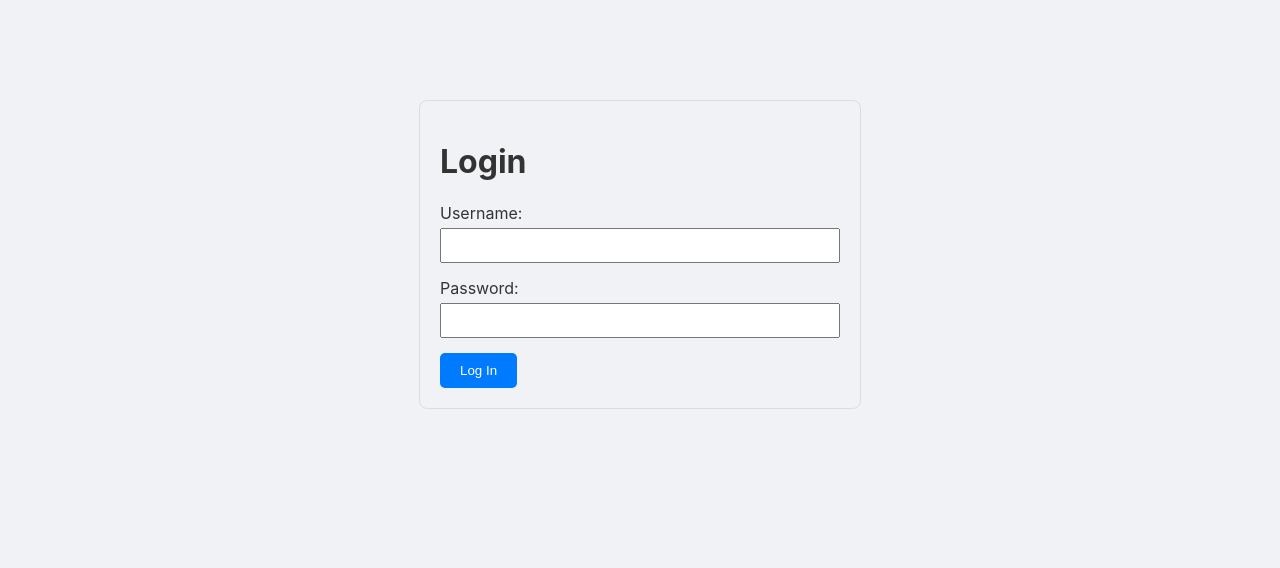
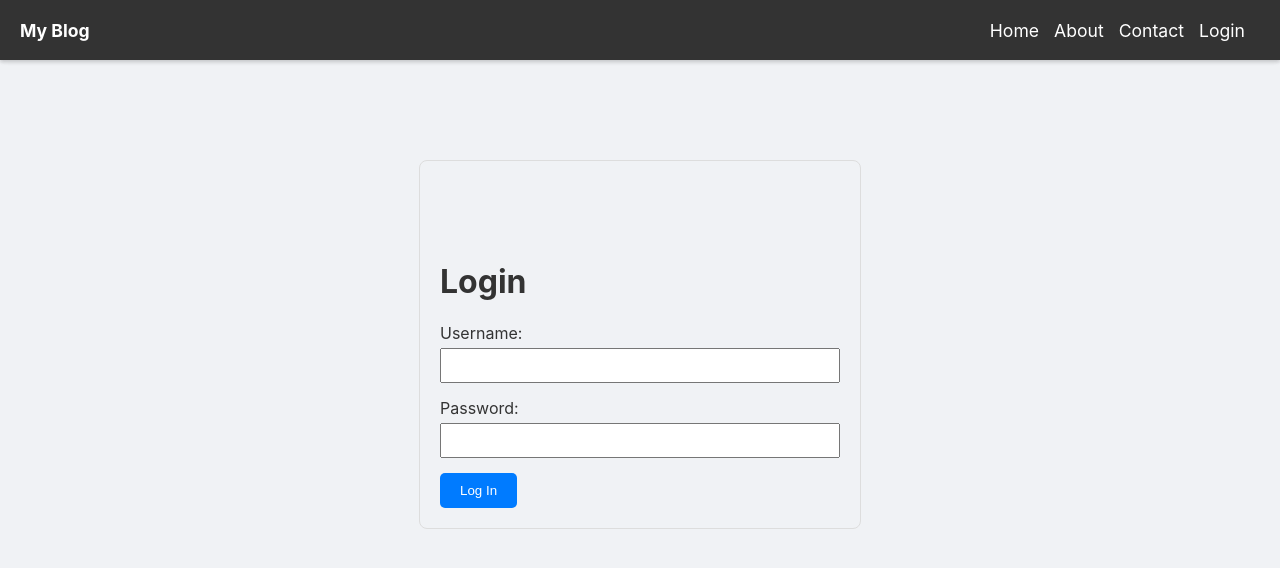
Before and after one commit to gg582/chi-blog, a React (Create React App) app in the folder blog-frontend/: page /login in a window 1280 px wide. Shown: the top 568 px of the page. Built offline with nearby package versions, Linux system fonts and the light colour scheme.

Commit message:
modify frontend to serve for non-localhost

```diff
--- a/blog-frontend/src/App.js
+++ b/blog-frontend/src/App.js
@@ -1,27 +1,71 @@
+// src/App.js
+
 import React from 'react';
-import { BrowserRouter as Router, Route, Routes } from 'react-router-dom';
-import HomePage from './pages/HomePage'; // Import the HomePage component
-import PostDetailPage from './pages/PostDetailPage'; // Import the PostDetailPage component
+import { BrowserRouter as Router, Routes, Route } from 'react-router-dom';
+
+// Import all your page components
+import HomePage from './pages/HomePage';
+import PostDetailPage from './pages/PostDetailPage'; // Assuming you have this
 import AboutPage from './pages/AboutPage';
 import ContactPage from './pages/ContactPage';
 import NewPostPage from './pages/NewPostPage';
 import LoginPage from './pages/LoginPage';
 
+// Import Authentication Context and Protected Route
+import { AuthProvider, useAuth } from './context/AuthContext'; // Import useAuth as well
+import ProtectedRoute from './components/ProtectedRoute';
+
+// Import the Header component (now aware of auth state)
+import Header from './components/Header'; // Make sure this path is correct
+
+/**
+ * Main application content component.
+ * This component will be wrapped by AuthProvider and Router to access context and navigation.
+ * It contains the global Header and all route definitions.
+ */
+function AppContent() {
+  return (
+    <>
+      {/* GLOBAL HEADER: This header is fixed and appears on ALL pages */}
+      <Header />
+
+      {/* Main content area, pushed down by the fixed header */}
+      <div style={{ paddingTop: '60px' }}> {/* Adjust this padding to match header height */}
+        {/* ROUTES: The content inside <Routes> changes based on the URL path */}
+        <Routes>
+          {/* Public routes, accessible to all users */}
+          <Route path="/" element={<HomePage />} />
+          <Route path="/posts/:id" element={<PostDetailPage />} />
+          <Route path="/about" element={<AboutPage />} />
+          <Route path="/contact" element={<ContactPage />} />
+          <Route path="/login" element={<LoginPage />} />
+
+          {/* Protected route for NewPostPage: only accessible if authenticated */}
+          <Route
+            path="/new-post"
+            element={
+              <ProtectedRoute>
+                <NewPostPage />
+              </ProtectedRoute>
+            }
+          />
+        </Routes>
+      </div>
+    </>
+  );
+}
+
+/**
+ * App Component
+ * This is the root component that sets up the Router and AuthProvider for the entire application.
+ */
 function App() {
   return (
-    // Router wraps the entire application to enable client-side routing
     <Router>
-      {/* Routes component defines specific paths and their corresponding components */}
-      <Routes>
-        {/* Route for the home page ("/") renders the HomePage component */}
-        <Route path="/" element={<HomePage />} />
-        {/* Route for individual blog posts ("/posts/:id") renders the PostDetailPage component */}
-        <Route path="/posts/:id" element={<PostDetailPage />} />
-        <Route path="/about" element={<AboutPage />} />
-        <Route path="/contact" element={<ContactPage />} />
-        <Route path="/new-post" element={<NewPostPage />} />
-        <Route path="/login" element={<LoginPage />} />
-      </Routes>
+      {/* AuthProvider wraps the AppContent to make authentication state available globally */}
+      <AuthProvider>
+        <AppContent />
+      </AuthProvider>
     </Router>
   );
 }
--- a/blog-frontend/src/components/Header.js
+++ b/blog-frontend/src/components/Header.js
@@ -1,22 +1,58 @@
+// src/components/Header.js (Delete this file if you're embedding Header directly into App.js as a functional component, OR ensure it imports Link and useAuth)
+// If you want Header to remain a separate component, it needs these imports:
 import React from 'react';
-import './Header.css'; // Styling for the Header component
+import { Link } from 'react-router-dom';
+import { useAuth } from '../context/AuthContext'; // Import useAuth to get auth state
 
+/**
+ * Header Component
+ * This component provides a consistent header and navigation for the application.
+ * It dynamically shows "New Post" and "Login/Logout" links based on user authentication status.
+ */
 function Header() {
+  const { isAuthenticated, logout } = useAuth(); // Get authentication state and logout function
+
   return (
-    <header className="header">
-      <div className="container">
-        <h1 className="logo">
-          <a href="/">My Blog</a>
-        </h1>
-        <nav className="nav">
-          <ul>
-            <li><a href="/">Home</a></li>
-            <li><a href="/about">About</a></li>
-            <li><a href="/contact">Contact</a></li>
-            <li><a href="/new-post" className="new-post-btn">New Post</a></li>
-          </ul>
-        </nav>
-      </div>
+    <header style={{
+      position: 'fixed', // Fixed header stays at the top
+      top: 0,
+      left: 0,
+      right: 0,
+      height: '60px',
+      backgroundColor: '#333',
+      color: 'white',
+      display: 'flex',
+      alignItems: 'center',
+      padding: '0 20px',
+      fontSize: '1.1rem',
+      zIndex: 1000, // Ensure header is on top
+      justifyContent: 'space-between',
+      boxShadow: '0 2px 4px rgba(0,0,0,0.1)' // Optional: add a subtle shadow
+    }}>
+      <div style={{ fontWeight: 'bold' }}>My Blog</div>
+      <nav>
+        <ul style={{ listStyle: 'none', margin: 0, padding: 0, display: 'flex' }}>
+          <li style={{ marginRight: '15px' }}><Link to="/" style={{ color: 'white', textDecoration: 'none' }}>Home</Link></li>
+          <li style={{ marginRight: '15px' }}><Link to="/about" style={{ color: 'white', textDecoration: 'none' }}>About</Link></li>
+          <li style={{ marginRight: '15px' }}><Link to="/contact" style={{ color: 'white', textDecoration: 'none' }}>Contact</Link></li>
+
+          {/* Conditional rendering: Show "New Post" only if authenticated */}
+          {isAuthenticated && (
+            <li style={{ marginRight: '15px' }}><Link to="/new-post" style={{ color: 'white', textDecoration: 'none' }}>New Post</Link></li>
+          )}
+
+          {/* Conditional rendering: Show "Logout" if authenticated, "Login" otherwise */}
+          {isAuthenticated ? (
+            <li style={{ marginRight: '15px' }}>
+              <button onClick={logout} style={{ background: 'none', border: 'none', color: 'white', cursor: 'pointer', padding: 0, fontSize: '1em' }}>
+                Logout
+              </button>
+            </li>
+          ) : (
+            <li style={{ marginRight: '15px' }}><Link to="/login" style={{ color: 'white', textDecoration: 'none' }}>Login</Link></li>
+          )}
+        </ul>
+      </nav>
     </header>
   );
 }
--- a/blog-frontend/src/pages/AboutPage.js
+++ b/blog-frontend/src/pages/AboutPage.js
@@ -11,7 +11,7 @@ function AboutPage() {
     const fetchAboutContent = async () => {
       try {
         // Fetch content from the /api/about endpoint
-        const response = await fetch('http://localhost:8080/api/about');
+        const response = await fetch('/api/about');
         if (!response.ok) {
           throw new Error(`HTTP error! status: ${response.status}`);
         }
--- a/blog-frontend/src/pages/ContactPage.js
+++ b/blog-frontend/src/pages/ContactPage.js
@@ -11,7 +11,7 @@ function ContactPage() {
     const fetchContactContent = async () => {
       try {
         // Fetch content from the /api/contact endpoint
-        const response = await fetch('http://localhost:8080/api/contact');
+        const response = await fetch('/api/contact');
         if (!response.ok) {
           throw new Error(`HTTP error! status: ${response.status}`);
         }
--- a/blog-frontend/src/pages/HomePage.js
+++ b/blog-frontend/src/pages/HomePage.js
@@ -13,7 +13,7 @@ function HomePage() {
     const fetchPosts = async () => {
       try {
         // Fetch data from your Go Chi backend
-        const response = await fetch('http://localhost:8080/api/posts');
+        const response = await fetch('/api/posts');
         if (!response.ok) {
           throw new Error(`HTTP error! status: ${response.status}`);
         }
--- a/blog-frontend/src/pages/LoginPage.js
+++ b/blog-frontend/src/pages/LoginPage.js
@@ -1,123 +1,136 @@
 // src/pages/LoginPage.js
 
-import React, { useState } from 'react';
-import { useNavigate } from 'react-router-dom';
+import React, { useState } from 'react'; // Import React and useState for managing component state
+import { useNavigate } from 'react-router-dom'; // Import useNavigate for programmatic navigation
+import { useAuth } from '../context/AuthContext'; // Import useAuth hook from your AuthContext
+import Header from '../components/Header'; // ★★★ Import the reusable Header component ★★★
 
-// Header component with navigation menu
-function Header() {
-  return (
-    <header style={{
-      position: 'fixed',
-      top: 0,
-      left: 0,
-      right: 0,
-      height: '60px',
-      backgroundColor: '#333',
-      color: 'white',
-      display: 'flex',
-      alignItems: 'center',
-      padding: '0 20px',
-      fontSize: '1.1rem',
-      zIndex: 1000,
-      justifyContent: 'space-between',
-    }}>
-      <div style={{ fontWeight: 'bold' }}>My Blog</div>
-      <nav>
-        <Link to="/" style={navLinkStyle}>Home</Link>
-        <Link to="/about" style={navLinkStyle}>About</Link>
-        <Link to="/contact" style={navLinkStyle}>Contact</Link>
-      </nav>
-    </header>
-  );
-}
-const navLinkStyle = {
-  color: 'white',
-  textDecoration: 'none',
-  marginLeft: '20px',
-  fontWeight: 'normal',
+/**
+ * LoginPage Component
+ * This component renders a login form where users can enter their username and password.
+ * It includes a Header for consistent navigation and handles form submission,
+ * communicates with the backend for authentication, updates global auth state,
+ * and navigates upon successful login.
+ */
+function LoginPage() {
+  const [username, setUsername] = useState(''); // State for the username input field
+  const [password, setPassword] = useState(''); // State for the password input field
+  const [message, setMessage] = useState(''); // State for displaying login messages (e.g., success, error)
+
+  const navigate = useNavigate(); // Hook to programmatically change routes after login
+  const { login } = useAuth(); // Access the login function from AuthContext
+
+  /**
+   * Handles the submission of the login form.
+   * This asynchronous function prevents the default form submission (page reload),
+   * sends authentication data to the backend, and processes the API response.
+   * Based on the response, it updates the authentication state and navigates the user.
+   * @param {Event} e - The form submission event object.
+   */
+  const handleSubmit = async (e) => {
+    e.preventDefault(); // Prevent the browser from performing a full page reload
+    setMessage(''); // Clear any previous login messages
+
+    // Prepare the login data object to be sent as JSON to the backend
+    const loginData = {
+      username: username,
+      password: password,
     };
 
-
-
-function LoginPage() {
-  const [username, setUsername] = useState('');
-  const [password, setPassword] = useState('');
-  const [message, setMessage] = useState(''); // For displaying login messages
-  const navigate = useNavigate(); // For programmatic navigation
-
-  /**
-   * Handles the login form submission.
-   * Sends the username and password to the backend for authentication.
-   * On success, navigates to the NewPostPage.
-   */
-  const handleSubmit = async (e) => {
-    e.preventDefault(); // Prevent default form submission behavior
-    setMessage(''); // Clear any previous messages
-
     try {
-      const response = await fetch('http://localhost:8080/api/login', {
-        method: 'POST',
+      // Send a POST request to the backend's login API endpoint
+      // NOTE: In a production environment, this URL MUST be HTTPS for security.
+      const response = await fetch('/api/login', {
+        method: 'POST', // Use the POST HTTP method for login
         headers: {
-          'Content-Type': 'application/json', // Indicate JSON payload
+          'Content-Type': 'application/json', // Inform the server that the request body is JSON
         },
-        body: JSON.stringify({ username, password }), // Send username and password as JSON
+        body: JSON.stringify(loginData), // Convert the JavaScript object to a JSON string
       });
 
-      // Check if the response status is 200 OK (or 202 Accepted if backend truly uses it)
-      // For a successful login, 200 OK is the standard.
-      if (response.ok) { // response.ok checks for status in the 200-299 range
-        const data = await response.json();
-        setMessage(data.message || 'Login successful!');
-        // In a real application, you would save an authentication token (e.g., JWT) here.
-        // For example: localStorage.setItem('authToken', data.token);
+      // Check if the HTTP response indicates success (status code in the 200-299 range).
+      // Standard for successful login is 200 OK.
+      // If your backend specifically returns 202 Accepted for login, adjust 'response.ok' to 'response.status === 202'.
+      if (response.ok) {
+        const data = await response.json(); // Parse the JSON response from the backend
+        setMessage(data.message || 'Login successful!'); // Display the success message
 
-        // Redirect to the NewPostPage upon successful login
+        // Call the login function from AuthContext to update the global authentication state.
+        // In a real app, 'data.token' (if backend provides a JWT) would be passed here.
+        login('some_auth_token_from_backend'); // Placeholder token; replace with actual token if applicable
+        localStorage.setItem('authToken', 'true'); // Temporarily using this for AuthProvider check
+
+        // Redirect the user to the NewPostPage after successful login
         navigate('/new-post');
       } else {
-        // If login failed, parse the error message from the backend
+        // If login failed, parse the error details from the backend response
         const errorData = await response.json();
-        setMessage(`Login failed: ${errorData.message || response.statusText}`);
+        setMessage(`Login failed: ${errorData.message || response.statusText}`); // Display the error message
       }
     } catch (error) {
-      // Handle network errors (e.g., backend server not running)
+      // Catch any network-related errors (e.g., server not reachable, no internet)
       setMessage(`Network error: ${error.message}. Please check if the backend server is running.`);
-      console.error('Login fetch error:', error);
+      console.error('Login fetch error:', error); // Log the full error details for debugging
     }
   };
 
   return (
-    <div style={{ maxWidth: '400px', margin: '100px auto', padding: '20px', border: '1px solid #ddd', borderRadius: '8px' }}>
+    // Fragment to hold both the Header and the main content div
+    <>
+      <Header /> {/* ★★★ Render the Header component here ★★★ */}
+      {/* Main container for the login form with basic styling for centering and padding.
+          Added paddingTop to account for the fixed header. */}
+      <div style={{ maxWidth: '400px', margin: '100px auto', padding: '20px', border: '1px solid #ddd', borderRadius: '8px', paddingTop: '80px' }}>
         <h1>Login</h1>
         <form onSubmit={handleSubmit}>
+          {/* Username input group */}
           <div style={{ marginBottom: '15px' }}>
             <label htmlFor="username" style={{ display: 'block', marginBottom: '5px' }}>Username:</label>
             <input
               type="text"
               id="username"
               value={username}
-            onChange={(e) => setUsername(e.target.value)}
+              onChange={(e) => setUsername(e.target.value)} // Update username state on input change
+              required // HTML5 validation: this field is required
+              style={{ width: '100%', padding: '8px', boxSizing: 'border-box' }} // Full width, padding, border-box sizing
+            />
+          </div>
+          {/* Password input group */}
+          <div style={{ marginBottom: '15px' }}>
+            <label htmlFor="password" style={{ display: 'block', marginBottom: '5px' }}>Password:</label>
+            <input
+              type="password" // Input type 'password' masks the characters
+              id="password"
+              value={password}
+              onChange={(e) => setPassword(e.target.value)} // Update password state on input change
               required
               style={{ width: '100%', padding: '8px', boxSizing: 'border-box' }}
             />
           </div>
-        <div style={{ marginBottom: '15px' }}>
-          <label htmlFor="password" style={{ display: 'block', marginBottom: '5px' }}>Password:</label>
-          <input
-            type="password"
-            id="password"
-            value={password}
-            onChange={(e) => setPassword(e.target.value)}
-            required
-            style={{ width: '100%', padding: '8px', boxSizing: 'border-box' }}
-          />
-        </div>
-        <button type="submit" style={{ backgroundColor: '#007bff', color: 'white', padding: '10px 20px', border: 'none', borderRadius: '5px', cursor: 'pointer' }}>
+          {/* Submit button */}
+          <button type="submit" style={{
+            backgroundColor: '#007bff', // Blue background
+            color: 'white',            // White text
+            padding: '10px 20px',      // Padding
+            border: 'none',            // No border
+            borderRadius: '5px',       // Rounded corners
+            cursor: 'pointer',         // Hand cursor on hover
+          }}>
             Log In
           </button>
         </form>
-      {message && <p style={{ marginTop: '20px', padding: '10px', backgroundColor: '#e9ecef', borderRadius: '5px' }}>{message}</p>}
+        {/* Display login messages if present */}
+        {message && (
+          <p style={{ marginTop: '20px', padding: '10px', backgroundColor: '#e9ecef', borderRadius: '5px' }}>
+            {message}
+          </p>
+        )}
       </div>
+    </>
   );
 }
 
+// Export the LoginPage component as the default export of this file.
+// This allows other files (like App.js) to import it easily using:
+// `import LoginPage from './pages/LoginPage';` (without curly braces).
 export default LoginPage;
--- a/blog-frontend/src/pages/NewPostPage.js
+++ b/blog-frontend/src/pages/NewPostPage.js
@@ -69,7 +69,7 @@ function NewPostPage() {
       return;
     }
 
-    const backendUrl = `http://localhost:8080/api/new-post/${encodeURIComponent(postSlug)}`;
+    const backendUrl = `/api/new-post/${encodeURIComponent(postSlug)}`;
 
     const postData = { title, author, content };
 
--- a/blog-frontend/src/pages/PostDetailPage.js
+++ b/blog-frontend/src/pages/PostDetailPage.js
@@ -13,7 +13,7 @@ function PostDetailPage() {
     const fetchPost = async () => {
       try {
         // Fetch a single post from your Go Chi backend using its ID
-        const response = await fetch(`http://localhost:8080/api/posts/${id}`);
+        const response = await fetch(`/api/posts/${id}`);
         if (!response.ok) {
           if (response.status === 404) {
             throw new Error('Post not found.');
```
Also changed, not shown: 2 other files (tests, documents, lock files or other folders). Lines whose indentation alone changed are shown as unchanged.
